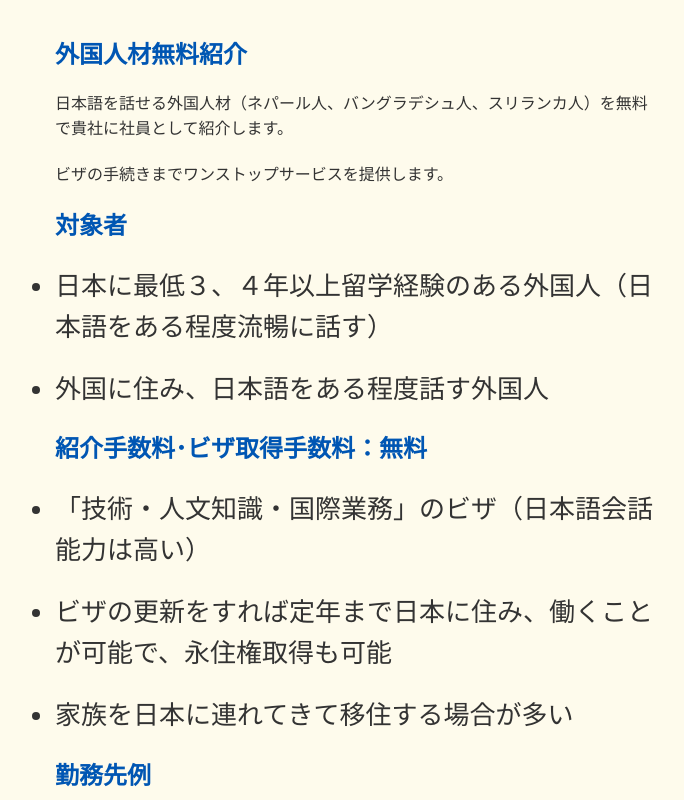
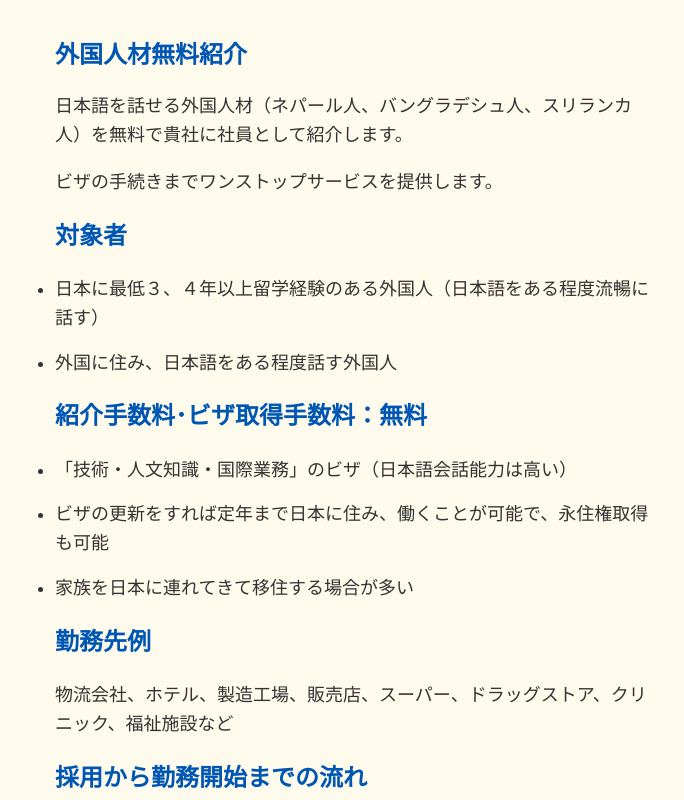
Before and after one commit to JinDGTM/.github.io, a plain HTML site: page ForCompanies.html in a window 1280 px wide. Shown: the top 800 px of the page, without its empty margins (285-969 px from the left). Drawn offline with Linux system fonts and the light colour scheme.

Commit message:
Update styles.css

```diff
--- a/styles.css
+++ b/styles.css
@@ -152,7 +152,8 @@ a {
 }
 
 .for-companies p, .for-companies li {
-    margin-bottom: 20px;
+    margin-bottom: 16px;
+    font-size: 18px
 }
 
 
```
